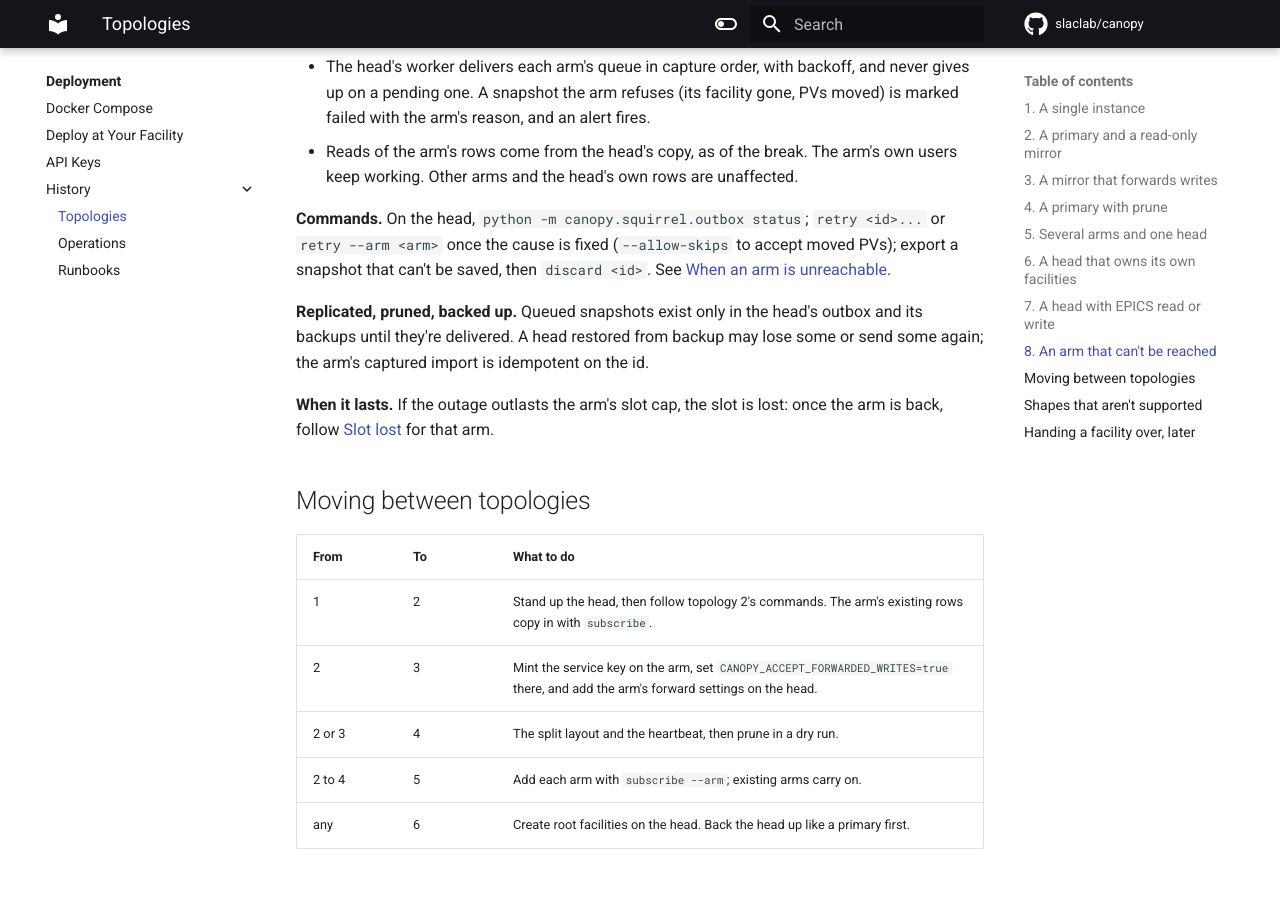
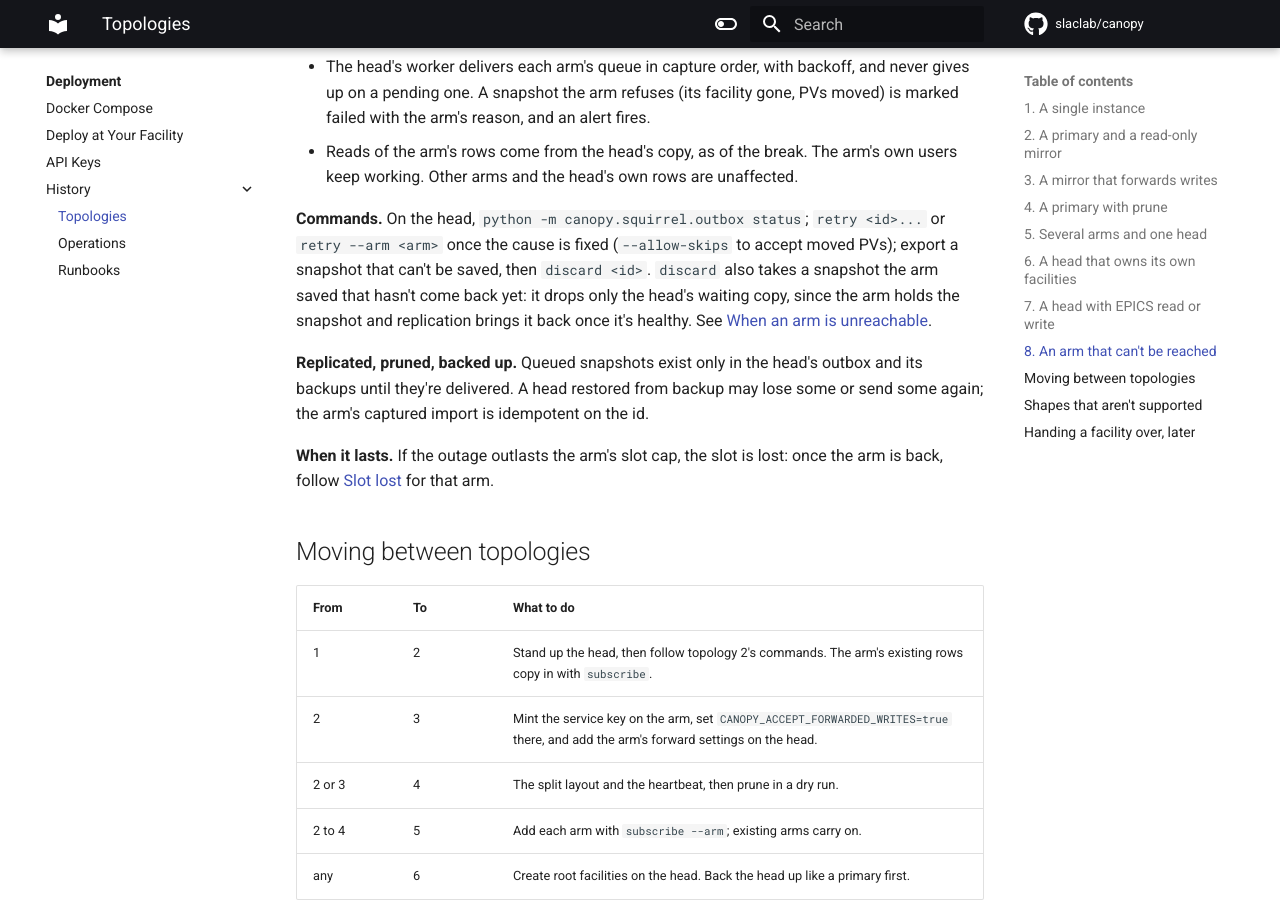
Before and after one commit to slaclab/canopy, an MkDocs documentation site: the page built from docs/deployment/history/topologies.md, in a window 1280 px wide and 900 px high, scrolled down 7375 px. Built offline with MkDocs 1.6.1 and Material for MkDocs 9.7.7, drawn with Linux system fonts in a browser that asks for light colours; comment, search, counter and statistics services are not loaded.

Commit message:
DOC: Say that discard also takes a snapshot saved on its arm but not back yet

```diff
--- a/docs/deployment/history/topologies.md
+++ b/docs/deployment/history/topologies.md
@@ -295,7 +295,10 @@ large.
 
 **Commands.** On the head, `python -m canopy.squirrel.outbox status`;
 `retry <id>...` or `retry --arm <arm>` once the cause is fixed (`--allow-skips` to
-accept moved PVs); export a snapshot that can't be saved, then `discard <id>`. See
+accept moved PVs); export a snapshot that can't be saved, then `discard <id>`.
+`discard` also takes a snapshot the arm saved that hasn't come back yet: it drops only
+the head's waiting copy, since the arm holds the snapshot and replication brings it
+back once it's healthy. See
 [When an arm is unreachable](operations.md#when-an-arm-is-unreachable).
 
 **Replicated, pruned, backed up.** Queued snapshots exist only in the head's outbox and
```
